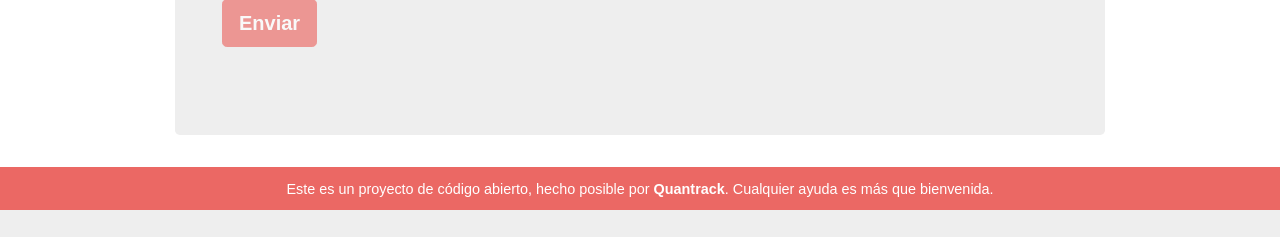
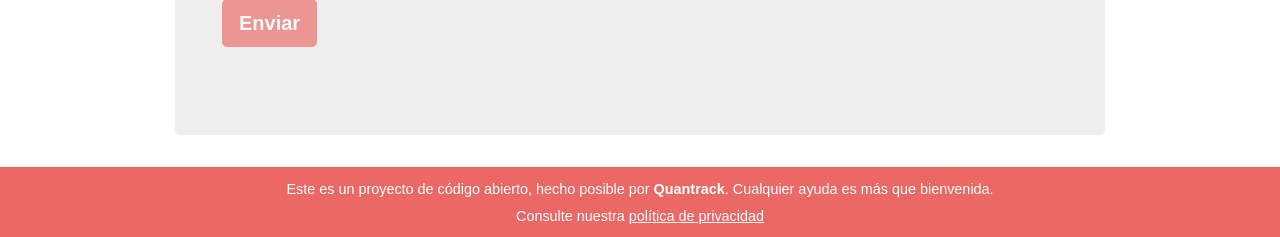
Before and after one commit to Marco8301/QT-Cov19-OS, a PHP site: page / in a window 1280 px wide. Shown: the part 2253-2490 px from the top of the page. Before the commit the page ends 2463 px from the top, so only its background shows below. Run offline with PHP 8.4, Linux system fonts and the light colour scheme; some libraries are stand-ins or nearby versions; some web fonts are replaced.

Commit message:
added privacy policy link on footer

```diff
--- a/index.php
+++ b/index.php
@@ -314,8 +314,9 @@ $inputIP = $_SERVER['REMOTE_ADDR'];
     </main>
 
 
-    <footer class="navbar navbar-expand-lg navbar-dark bg-primary ">
+    <footer class="navbar navbar-expand-lg navbar-dark bg-primary" style="display:block;">
         <p style="margin:0 auto; color:white; text-align:center;"><small>Este es un proyecto de código abierto, hecho posible por <strong>Quantrack</strong>. Cualquier ayuda es más que bienvenida.</small></p>
+        <p style="margin:0 auto; color:white; text-align:center;"><small>Consulte nuestra <a target="blank" href="./Data protection-Cov19Col OS rev AVE.pdf" style="color:white; text-decoration:underline;">política de privacidad</a></small></p>
     </footer>
 
     <script src="./js/main.js"></script>
```
Lines whose indentation alone changed are shown as unchanged.
